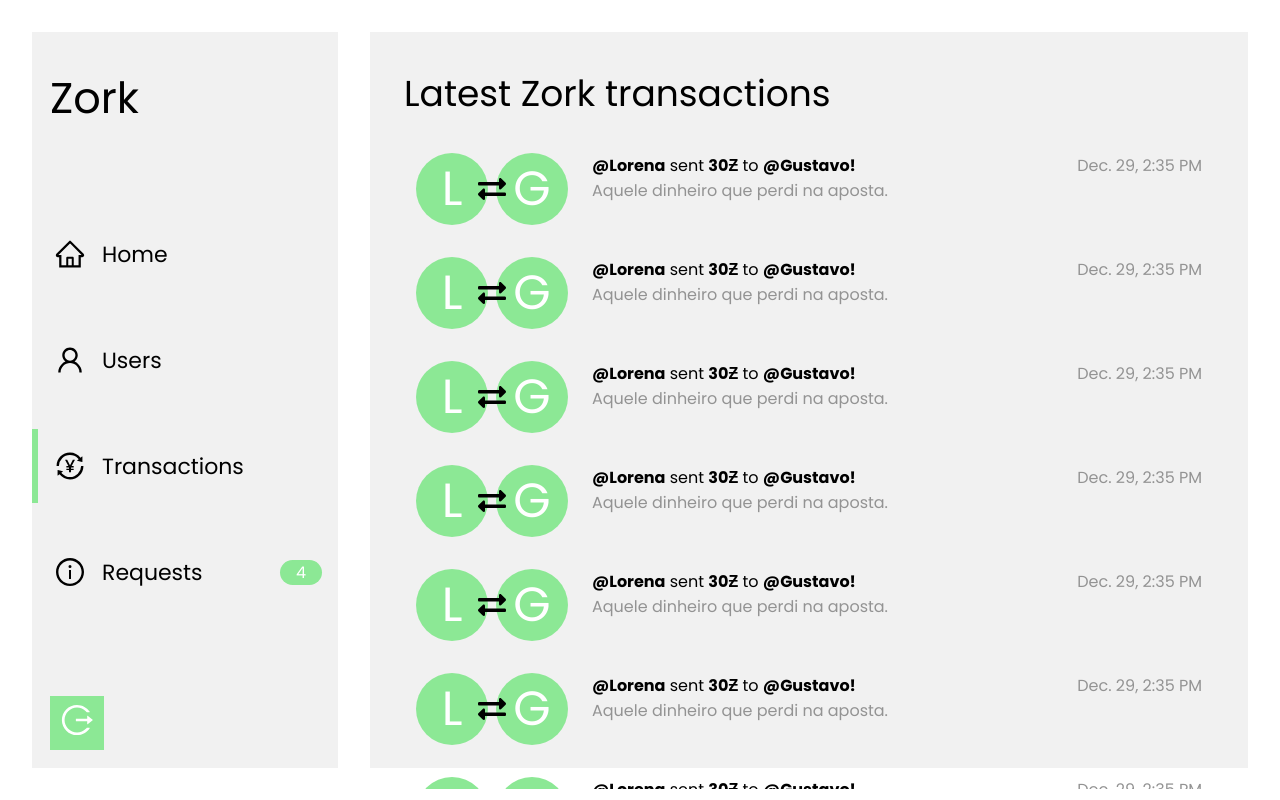
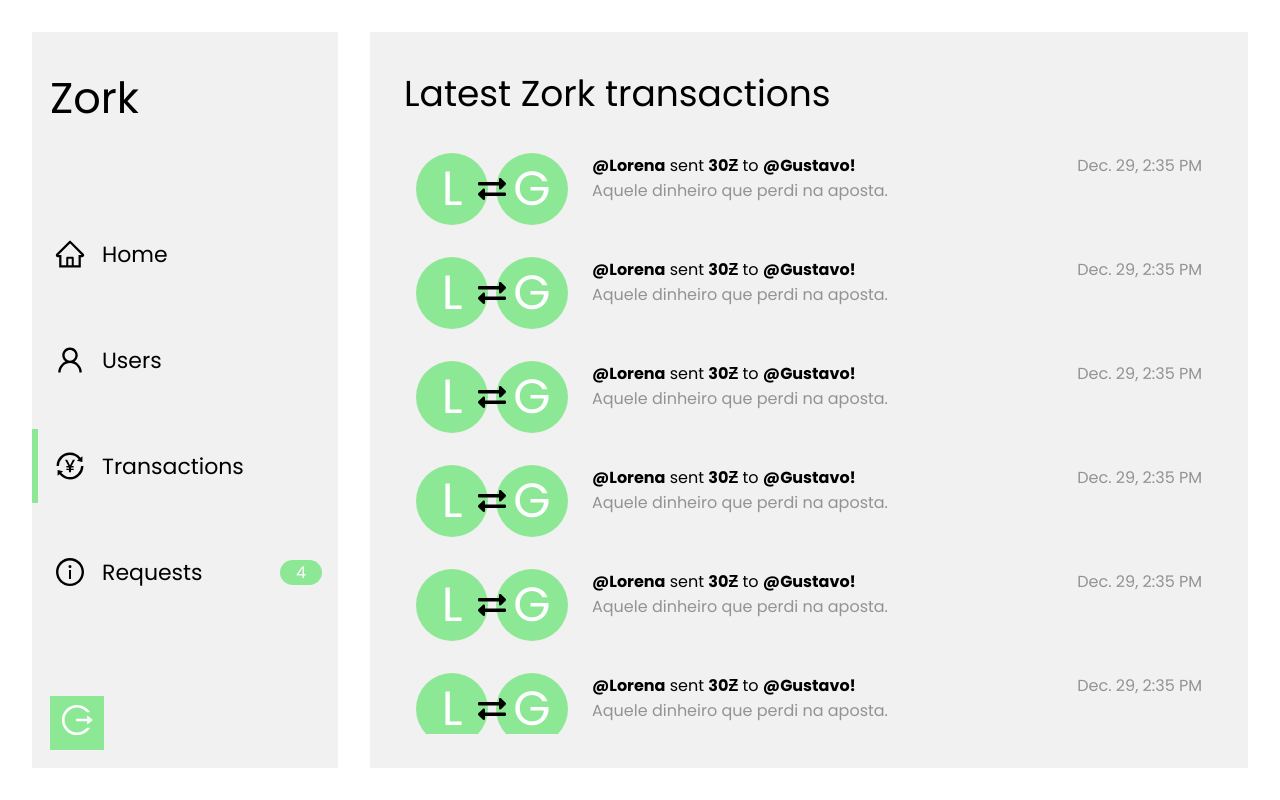
Before and after one commit to wetrustinprize/zork-frontend, a Next.js app: page /transactions in a window 1280 px wide. Built offline with nearby package versions, Linux system fonts and the light colour scheme.

Commit message:
custom scrollbar :+1:

```diff
--- a/src/pages/transactions/style.module.scss
+++ b/src/pages/transactions/style.module.scss
@@ -6,9 +6,32 @@
 
   background-color: var(--white-500);
 
+  display: flex;
+  flex-direction: column;
+
   > main {
     height: 100%;
     overflow-y: auto;
+
+    &::-webkit-scrollbar {
+      width: 14px;
+    }
+
+    &::-webkit-scrollbar-track {
+      background: var(--gray-600);
+    }
+
+    &::-webkit-scrollbar-thumb {
+      background: var(--green-500);
+
+      &:hover {
+        background: var(--green-400);
+      }
+
+      &:active {
+        background: var(--green-300);
+      }
+    }
   }
 
   > h1 {
```
